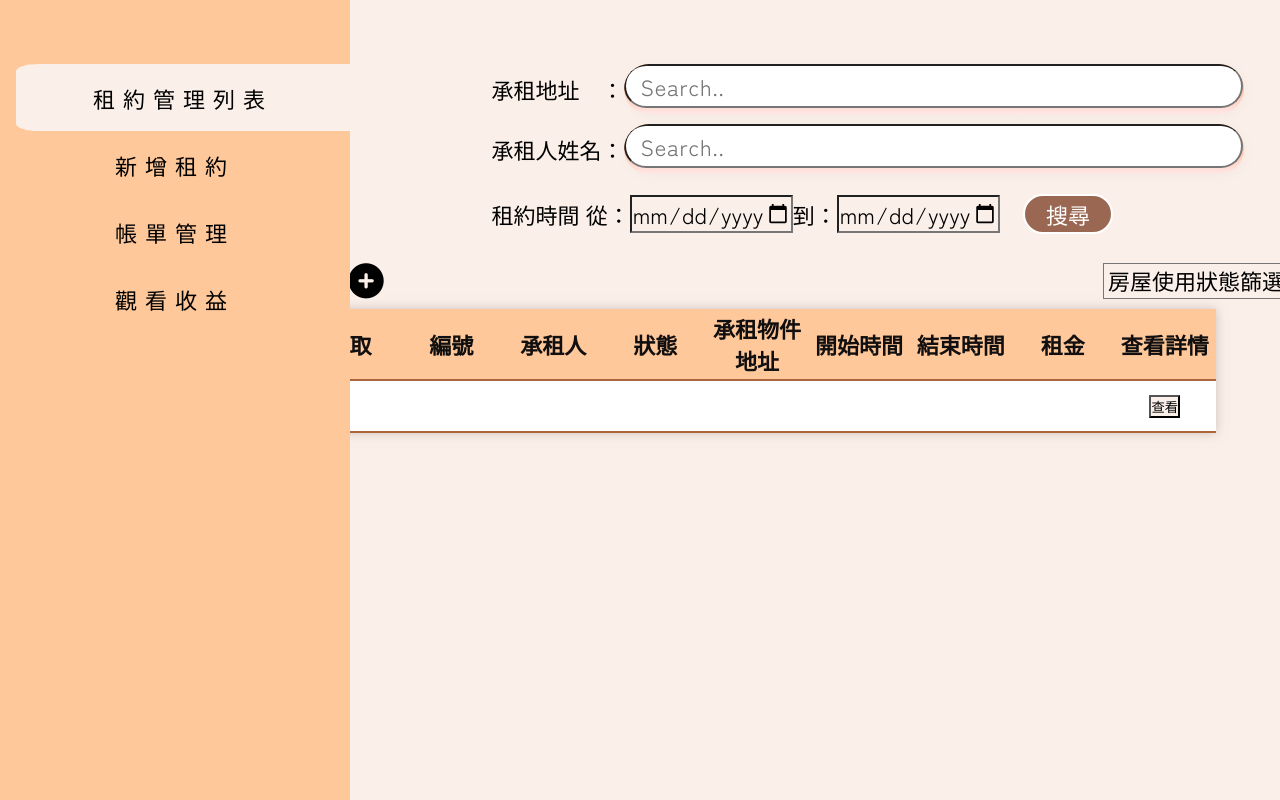
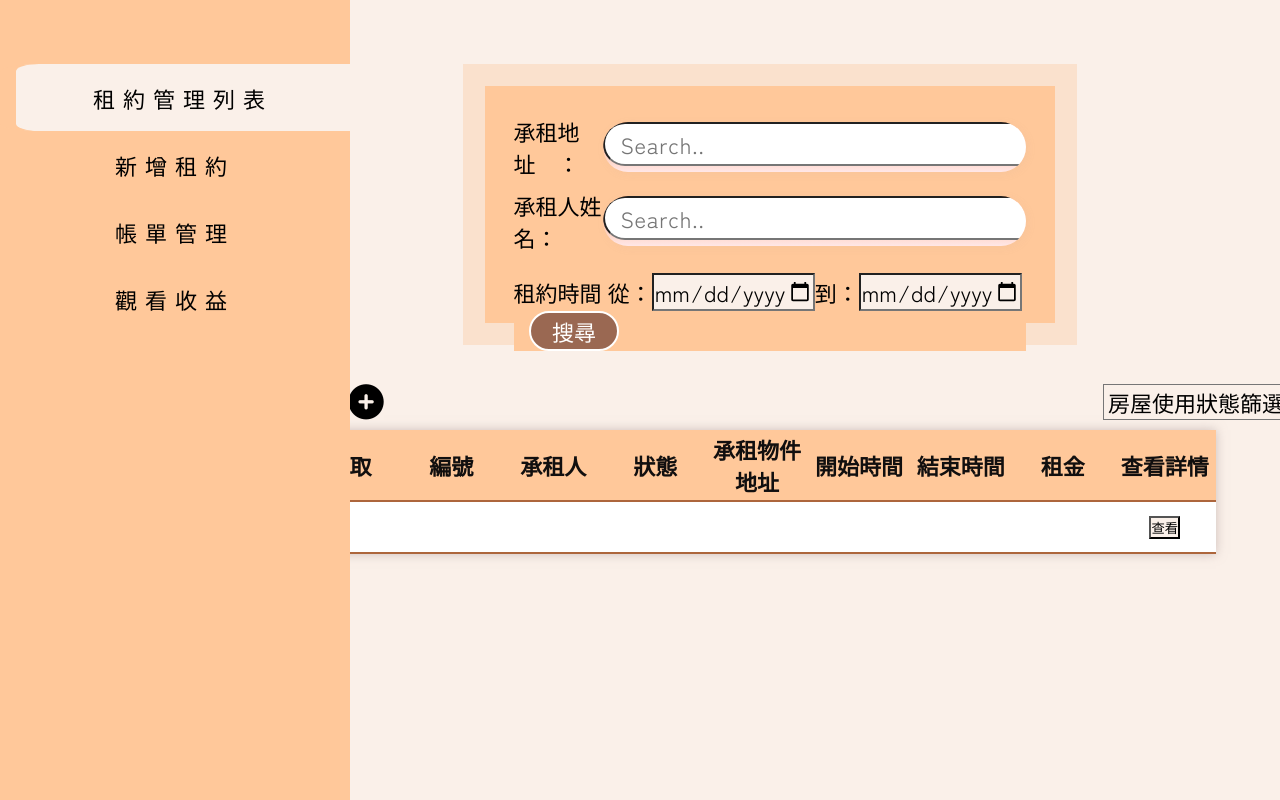
Before and after one commit to Jiuan1231456/F_rent, a Vue app: page /ContractList in a window 1280 px wide. Shown: the top 800 px of the page. Built offline with nearby package versions, Linux system fonts and the light colour scheme.

Commit message:
修改搜尋樣式幫它加底色

```diff
--- a/src/views/ContractList.vue
+++ b/src/views/ContractList.vue
@@ -41,9 +41,9 @@ export default {
         </div>
         <!-- 選擇日期 -->
         <p class="datetime">
-        <label for="start_time">租約時間 從：</label>
+        <label for="start_time"  style="background-color:  #FFC89A;" >租約時間 從：</label>
         <input type="date" id="start" name="trip-start" min="1970-01-01" max="2050-12-31" style="font-size: 22px;">
-        <label for="end_time">到：</label>
+        <label for="end_time" style="background-color:  #FFC89A;">到：</label>
         <input type="date" id="end" name="trip-end" min="1970-01-01" max="2050-12-31" style="font-size: 22px;">
         <button class="searchbtn" type="button">搜尋</button>
         </p>
@@ -113,23 +113,30 @@ export default {
         margin-left: 10%;  // 移除 margin-left，並將 margin 設定為 auto
         padding-top: 0;  // 確保 padding-top 為 0
         background-color: #FAF0E9;
+    //搜尋欄文字背景顏色
+    .label{
+        background-color: #FFC89A; ;
+    }
     }
 //搜尋
     .searchPlace {
-        width: auto;
+        width: 40dvw;
         height: 20dvh;
         color: black;
         font-size: 22px;
-        //border: 3px solid rgba(190, 188, 42, 0.822);
+        background-color: #FFC89A;
+        border: 1em solid #fae1cd;
         text-align: left;
-        margin: auto;
-        padding: 5% 0 0 20%;
+        margin-top: 5%;
+        margin-left: 17%;
+        padding: 3% 3% 5% 3%;
     }
 
     .inputPlace {
         display: flex; /* 使用 Flexbox 使元素並排 */
         align-items: center; /* 垂直居中對齊 */
         margin-bottom: 10px; /* 可以根據需要調整間距 */
+        background-color: #FFC89A;
     }
 
     .InputContainer {
@@ -162,6 +169,7 @@ export default {
 
     .datetime {
         margin-top: 20px;
+        background-color: #FFC89A;
     }
 //搜尋按鈕
     .searchbtn {
```
